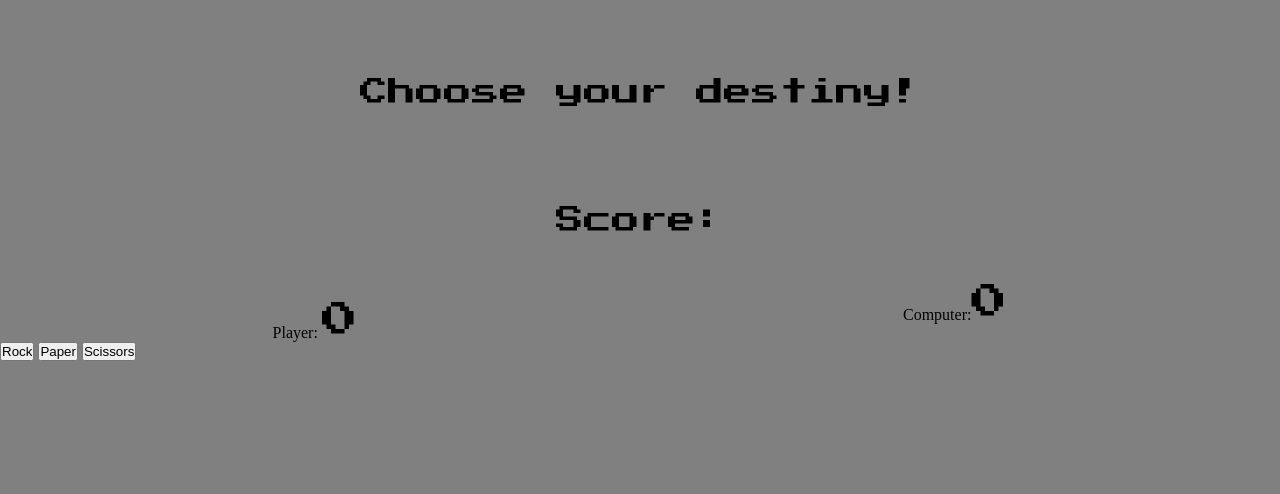
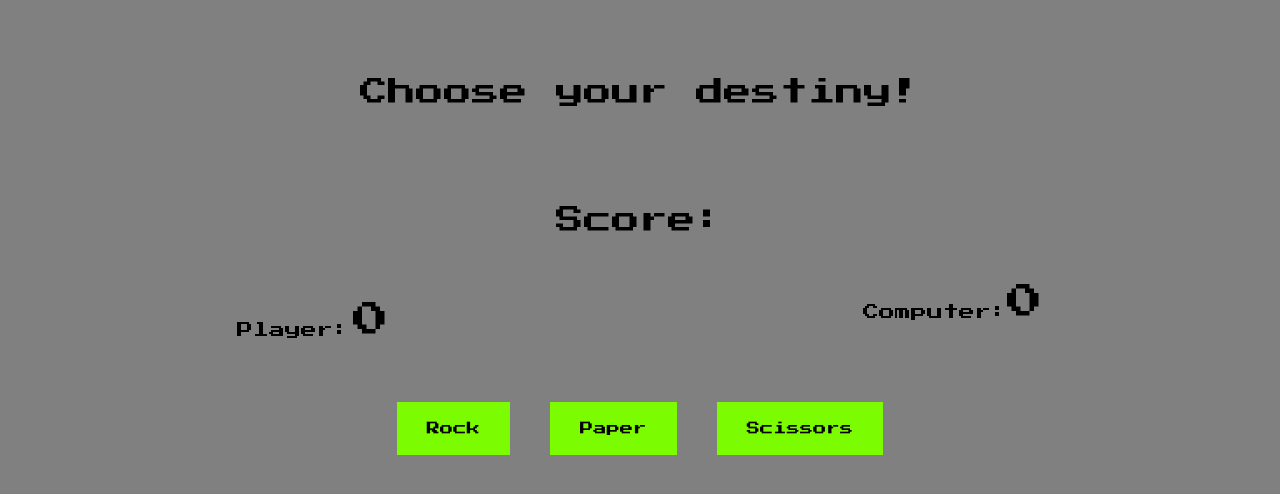
Before and after one commit to archie-k/rock-paper-scissors, a plain HTML site: page index.html in a window 1280 px wide. Shown: the part 130-624 px from the top of the page. Drawn offline with Linux system fonts and the light colour scheme.

Commit message:
Style buttons and score-text

```diff
--- a/index.html
+++ b/index.html
@@ -20,24 +20,30 @@
     </header>
     <main class="container">
       <span class="info-text">Choose your destiny!</span>
-      <span class="info-text">Score:</span>
+      <span class="info-text">Score: <span class="result"></span></span>
       <div class="score-container">
         <div class="player">
           <img src="" alt="" />
-          <p>Player: <span class="score player-score">0</span></p>
+          <p>
+            <spam class="score-text">Player:</spam>
+            <span class="score player-score">0</span>
+          </p>
         </div>
         <div class="computer">
-          <p>Computer:<span class="score computer-score">0</span></p>
+          <p>
+            <span class="score-text">Computer:</span
+            ><span class="score computer-score">0</span>
+          </p>
         </div>
+      </div>
+      <div class="results-container">
+        <span class="results-text"></span>
       </div>
       <div class="button-container">
         <input class="btn btn-rock" type="button" value="Rock" />
         <input class="btn btn-paper" type="button" value="Paper" />
         <input class="btn btn-scissors" type="button" value="Scissors" />
       </div>
-      <div class="results-container">
-        <span class="results-text"></span>
-      </div>
     </main>
   </body>
 </html>
--- a/style.css
+++ b/style.css
@@ -38,3 +38,31 @@ h1 {
   font-family: "Press Start 2P", cursive;
   font-size: 36px;
 }
+
+.score-text {
+  font-family: "Press Start 2P", cursive;
+}
+
+.button-container {
+  display: flex;
+  justify-content: center;
+  gap: 40px;
+  margin-top: 20px;
+}
+
+.btn {
+  font-family: "Press Start 2P", cursive;
+  padding: 20px 30px;
+  border: 0px;
+  background-color: lawngreen;
+}
+
+:hover .btn {
+  cursor: pointer;
+}
+
+.results-container {
+  margin-top: 40px;
+  font-family: "Press Start 2P", cursive;
+  text-align: center;
+}
```
